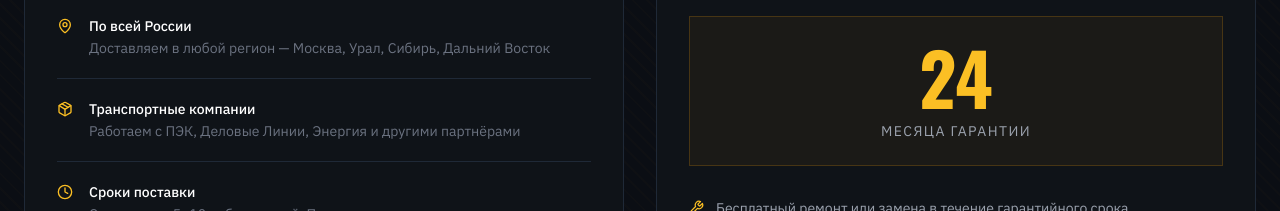
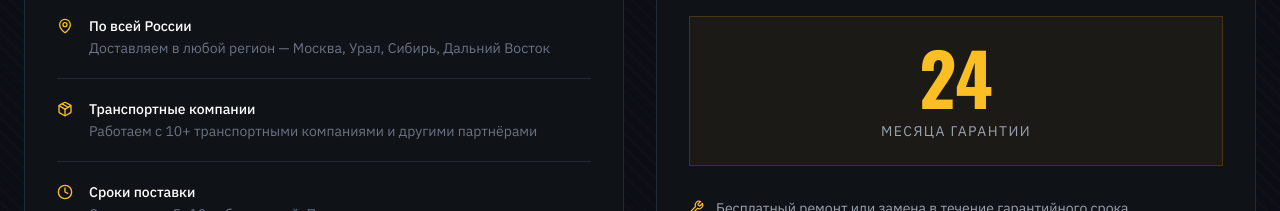
Before and after one commit to pr-poehali-dev/sheet-metal-shears-landing, a React (Vite) app: page / in a window 1280 px wide. Shown: the part 4420-4631 px from the top of the page. Built offline with nearby package versions, Linux system fonts and the light colour scheme.

Commit message:
Работаем с 10+ транспортными компаниями и другими партнерами

```diff
--- a/src/pages/Index.tsx
+++ b/src/pages/Index.tsx
@@ -548,7 +548,7 @@ function DeliverySection() {
             <div className="space-y-5">
               {[
                 { icon: "MapPin", title: "По всей России", text: "Доставляем в любой регион — Москва, Урал, Сибирь, Дальний Восток" },
-                { icon: "Package", title: "Транспортные компании", text: "Работаем с ПЭК, Деловые Линии, Энергия и другими партнёрами" },
+                { icon: "Package", title: "Транспортные компании", text: "Работаем с 10+ транспортными компаниями и другими партнёрами" },
                 { icon: "Clock", title: "Сроки поставки", text: "Со склада — 5–10 рабочих дней. Под заказ — по согласованию" },
                 { icon: "ShieldCheck", title: "Страхование груза", text: "Обязательное страхование при стоимости оборудования от 500 000 ₽" },
               ].map(i => (
```
